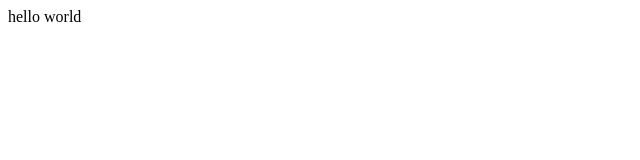
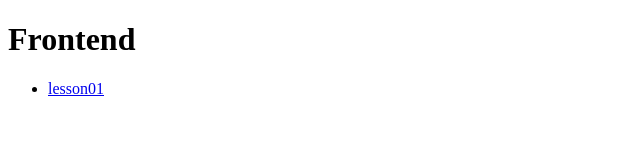
Before and after one commit to TetianaKolesnichenko/Lessons.Frontend, a plain HTML site: page index.html in a window 1280 px wide. Shown: the whole page, without its empty margins (0-640 px from the left). Drawn offline with Linux system fonts and the light colour scheme.

Commit message:
second commit

```diff
--- a/index.html
+++ b/index.html
@@ -6,6 +6,23 @@
     <title>Document</title>
 </head>
 <body>
-    hello world
+
+<h1>Frontend</h1>
+<ul>
+    <li>
+        <a href="./lesson01/index.html">lesson01</a>
+    </li>
+</ul>
+
+
+
+
+
+
+
+
+
+
+
 </body>
 </html>
```
